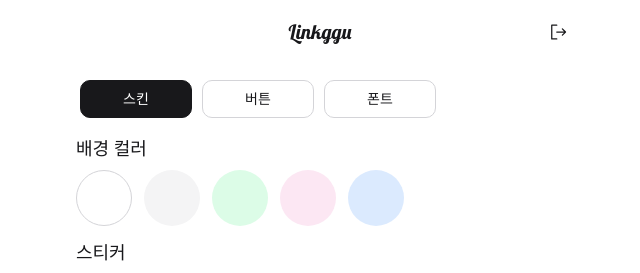
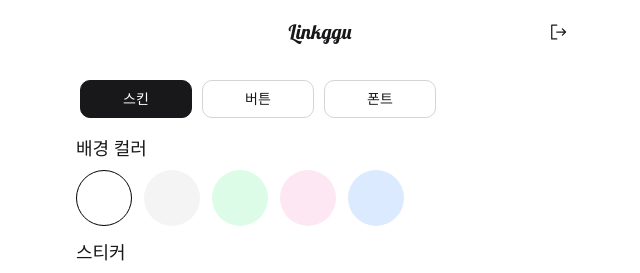
Before and after one commit to 2hundred2ne2/in_my_link, a Next.js app: page /design in a window 1280 px wide. Shown: the top 273 px of the page, without its empty margins (320-960 px from the left). Built offline with nearby package versions, Linux system fonts and the light colour scheme.

Commit message:
design page option UI

```diff
--- a/src/app/(auth)/design/page.tsx
+++ b/src/app/(auth)/design/page.tsx
@@ -1,4 +1,6 @@
+"use client";
 import Image from "next/image";
+import { useState } from "react";
 
 import { SignOut } from "@phosphor-icons/react/dist/ssr";
 
@@ -15,6 +17,12 @@ import { Heading } from "@/components/ui/heading";
 import { Tab, TabList, TabPanel, Tabs } from "@/components/ui/tabs";
 
 export default function DesignPage() {
+  const [activeBackgroundButtonIndex, setActiveBackgroundButtonIndex] = useState<number | null>(0);
+
+  const backgroundButtonClick = (index: number) => {
+    setActiveBackgroundButtonIndex(index);
+  };
+
   return (
     <>
       <AppHeader>
@@ -54,32 +62,37 @@ export default function DesignPage() {
                 <div className="overflow-x-auto">
                   <div className="flex gap-3 mt-2 min-w-max">
                     <button
-                      type="button"
-                      className="flex-shrink-0 w-14 h-14 bg-background rounded-full active:scale-[0.96] duration-100 transition-transform border"
+                      type="button" //여기서부터 버튼
+                      className={`flex-shrink-0 w-14 h-14 bg-background rounded-full active:scale-[0.96] duration-100 transition-transform border ${activeBackgroundButtonIndex === 0 ? "border-black" : "border-transparent"} focus:outline-none`}
+                      onClick={() => backgroundButtonClick(0)}
                     >
                       <span className="sr-only">기본</span>
                     </button>
                     <button
                       type="button"
-                      className="flex-shrink-0 w-14 h-14 bg-background-muted rounded-full active:scale-[0.96] duration-100 transition-transform"
+                      className={`flex-shrink-0 w-14 h-14 bg-background-muted rounded-full active:scale-[0.96] duration-100 transition-transform border ${activeBackgroundButtonIndex === 1 ? "border-black" : "border-transparent"} focus:outline-none`}
+                      onClick={() => backgroundButtonClick(1)}
                     >
                       <span className="sr-only">약함</span>
                     </button>
                     <button
                       type="button"
-                      className="flex-shrink-0 w-14 h-14 bg-green-100 rounded-full active:scale-[0.96] duration-100 transition-transform"
+                      className={`flex-shrink-0 w-14 h-14 bg-green-100 rounded-full active:scale-[0.96] duration-100 transition-transform border ${activeBackgroundButtonIndex === 2 ? "border-black" : "border-transparent"} focus:outline-none`}
+                      onClick={() => backgroundButtonClick(2)}
                     >
                       <span className="sr-only">파스텔 그린</span>
                     </button>
                     <button
                       type="button"
-                      className="flex-shrink-0 w-14 h-14 bg-pink-100 rounded-full active:scale-[0.96] duration-100 transition-transform"
+                      className={`flex-shrink-0 w-14 h-14 bg-pink-100 rounded-full active:scale-[0.96] duration-100 transition-transform border ${activeBackgroundButtonIndex === 3 ? "border-black" : "border-transparent"} focus:outline-none`}
+                      onClick={() => backgroundButtonClick(3)}
                     >
                       <span className="sr-only">파스텔 핑크</span>
                     </button>
                     <button
                       type="button"
-                      className="flex-shrink-0 w-14 h-14 bg-blue-100 rounded-full active:scale-[0.96] duration-100 transition-transform"
+                      className={`flex-shrink-0 w-14 h-14 bg-blue-100 rounded-full active:scale-[0.96] duration-100 transition-transform border ${activeBackgroundButtonIndex === 4 ? "border-black" : "border-transparent"} focus:outline-none`}
+                      onClick={() => backgroundButtonClick(4)}
                     >
                       <span className="sr-only">파스텔 블루</span>
                     </button>
```
